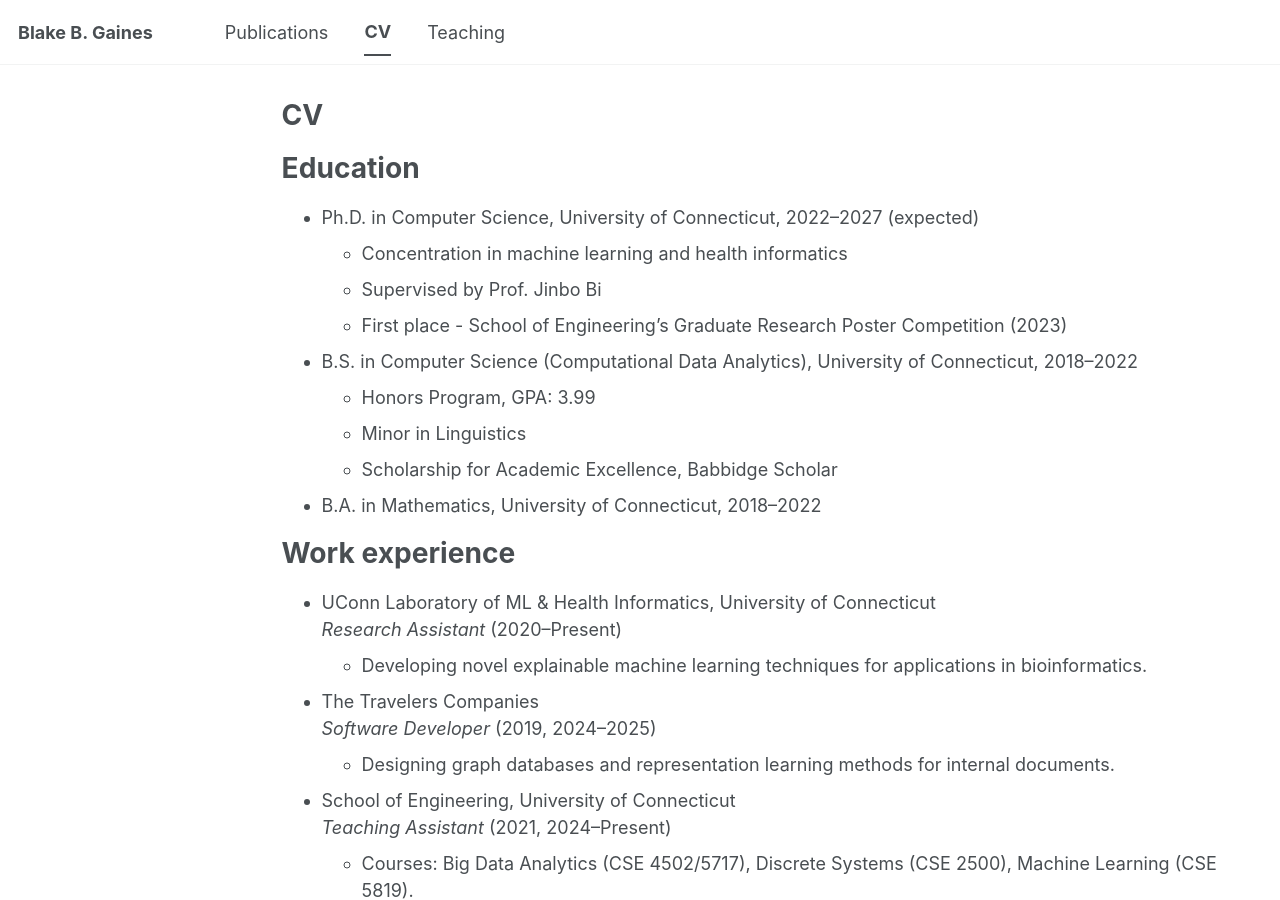
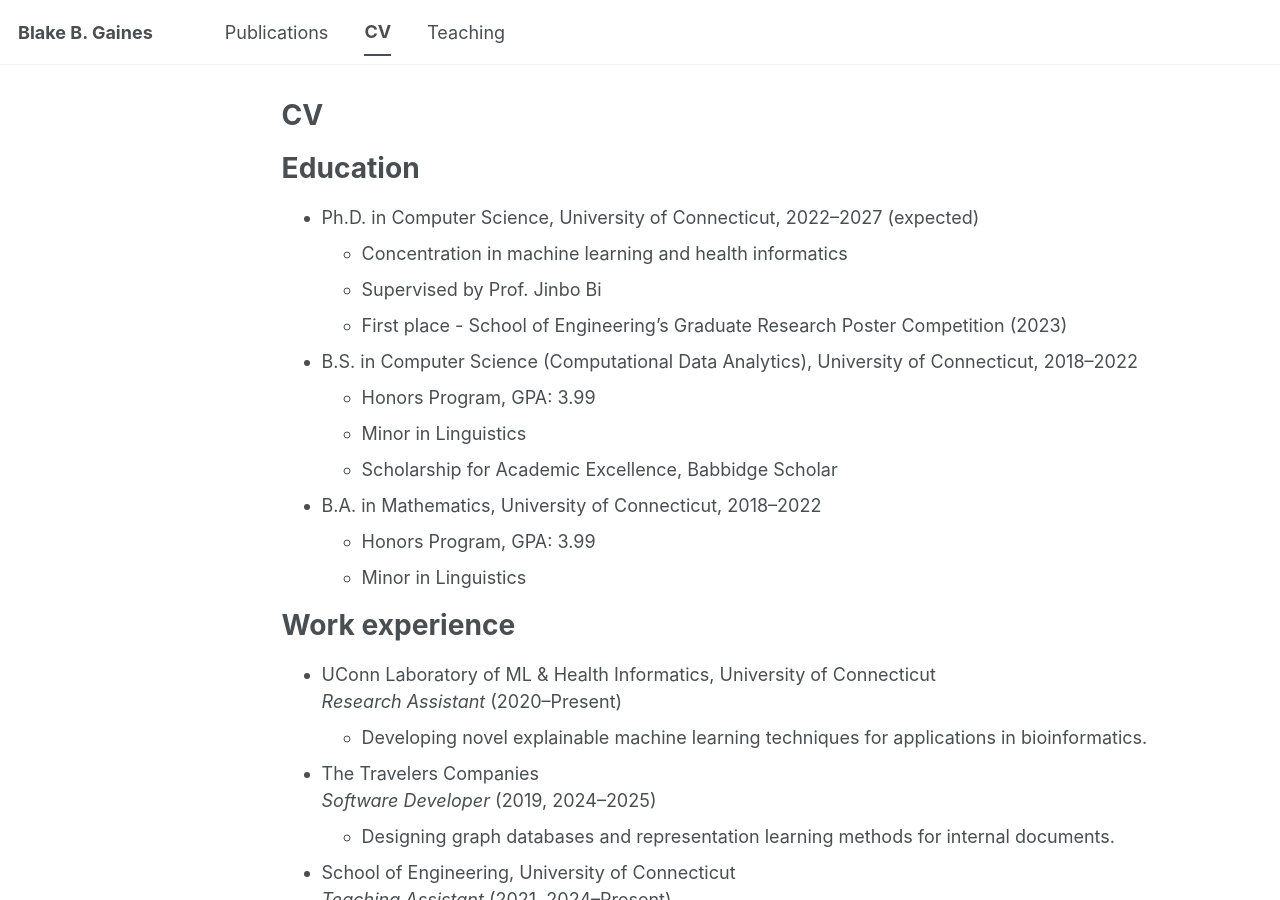
Before and after one commit to bl-ake/bl-ake.github.io, a Jekyll site: the page built from _pages/cv.md, in a window 1280 px wide and 900 px high. Built offline with Jekyll 4.4.1, drawn with Linux system fonts in a browser that asks for light colours; a script bundle is joined from its source files by our own code; library files that are not in the unit come from our copies.

```diff
--- a/_pages/cv.md
+++ b/_pages/cv.md
@@ -22,6 +22,8 @@ Education
   * Minor in Linguistics
   * Scholarship for Academic Excellence, Babbidge Scholar
 * B.A. in Mathematics, University of Connecticut, 2018–2022
+  * Honors Program, GPA: 3.99
+  * Minor in Linguistics
 
 Work experience
 ======
```
Also changed, not shown: _publications/2009-10-01-paper-title-number-1.md (+1 -1 lines).
